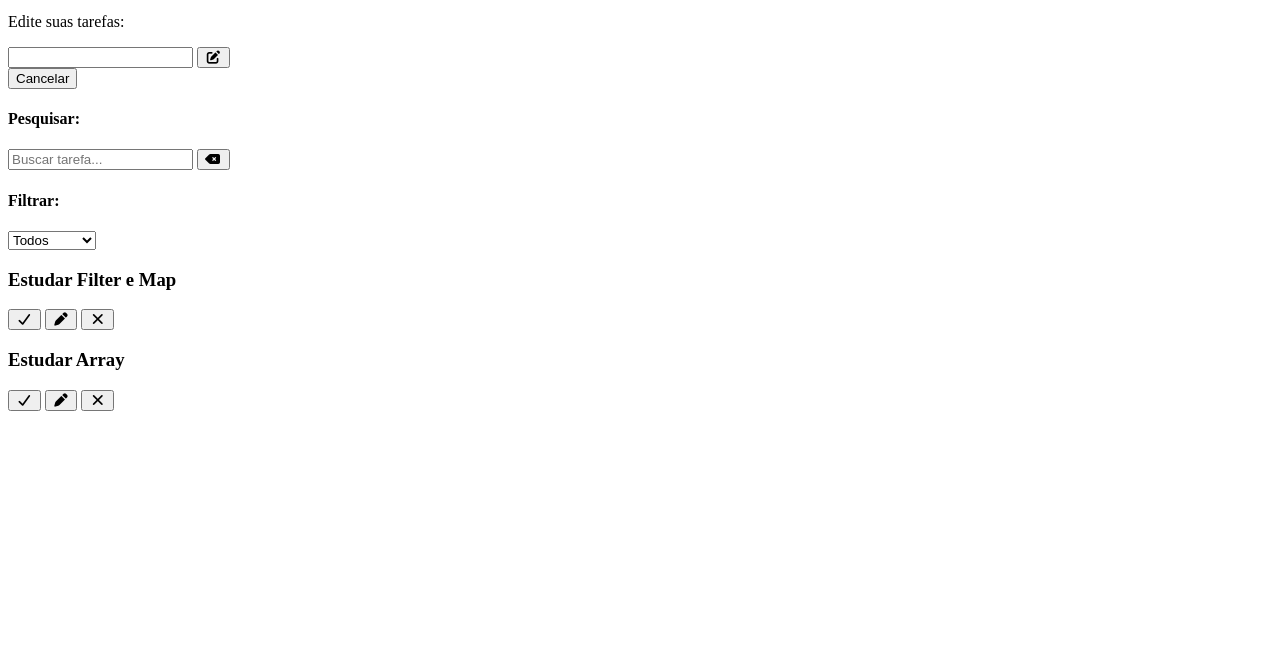
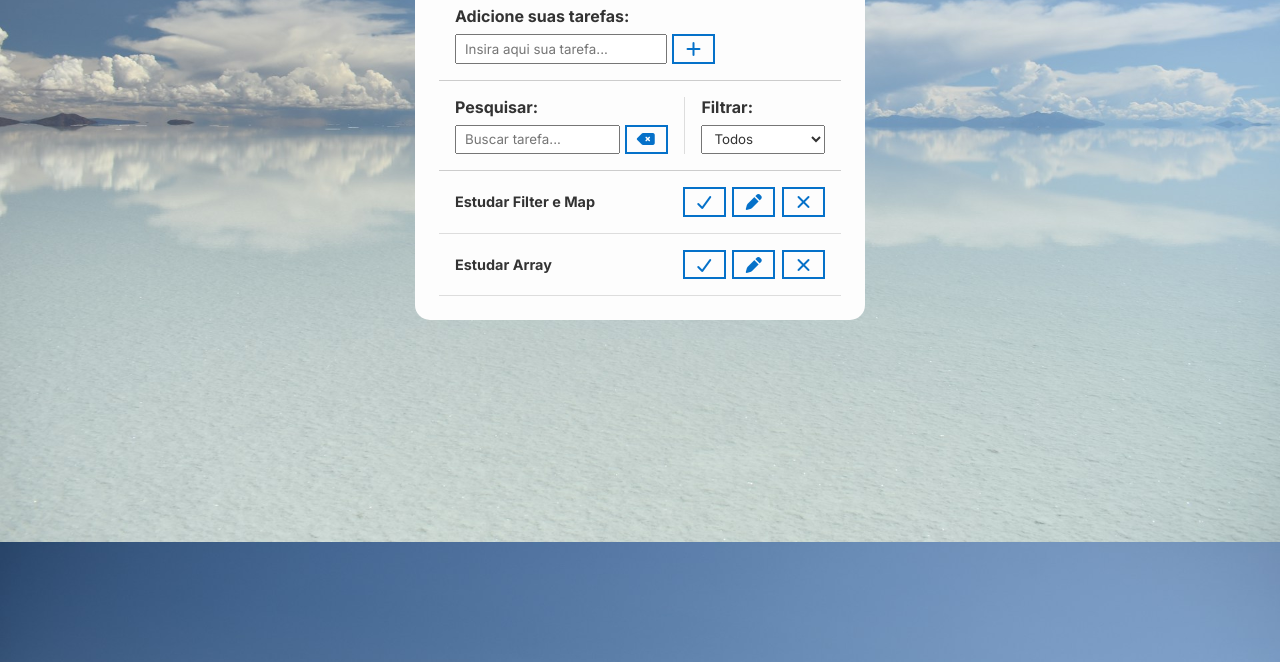
Before and after one commit to GOMEZz157/To-Do-List, a plain HTML site: page index.html in a window 1280 px wide. Shown: the part 138-800 px from the top of the page. Drawn offline with Linux system fonts and the light colour scheme.

Commit message:
CSS finalizado

```diff
--- a/css/styles.css
+++ b/css/styles.css
@@ -0,0 +1,160 @@
+/* Importando a fonte */
+
+@import url("https://fonts.googleapis.com/css2?family=Inter:ital,opsz,wght@0,14..32,100..900;1,14..32,100..900&display=swap");
+
+/* Geral */
+* {
+  padding: 0;
+  margin: 0;
+  font-family: "Inter", sans-serif;
+  color: #333;
+  box-sizing: border-box;
+}
+
+body {
+  background-image: url(../assets/bg.jpg);
+  background-position: center;
+  background-size: cover;
+}
+
+button {
+  background-color: #fdfdfd;
+  color: #0571c9;
+  border: 2px solid #0571c9;
+  padding: 0.3rem 0.6rem;
+  font-size: 1rem;
+  cursor: pointer;
+  display: flex;
+  justify-content: center;
+  align-items: center;
+  transition: 0.4s;
+
+  &:hover {
+    background-color: #0571c9;
+    color: #fff;
+  }
+
+  &:hover > i {
+    color: #fff;
+  }
+
+  & i {
+    color: #0571c9;
+    font-weight: bold;
+    pointer-events: none;
+  }
+}
+
+input,
+select {
+  padding: 0.25rem 0.5rem;
+}
+
+.hide {
+  display: none;
+}
+
+/* Todo Header */
+.todo-container {
+  max-width: 450px;
+  margin: 3rem auto;
+  background-color: #fdfdfd;
+  padding: 1.5rem;
+  border-radius: 15px;
+
+  & header {
+    text-align: center;
+    padding: 0 1rem 1rem;
+    border-bottom: 1px solid #ccc;
+  }
+}
+
+/* Todo Form */
+
+#todo-form,
+#edit-form {
+  padding: 1rem;
+  border-bottom: 1px solid #ccc;
+
+  & p {
+    margin-bottom: 0.5rem;
+    font-weight: bold;
+  }
+}
+
+.form-control {
+  display: flex;
+  gap: 0.3rem;
+}
+
+#cancel-edit-btn {
+  margin-top: 1rem;
+}
+
+/* Todo-toolbar */
+#toolbar {
+  padding: 1rem;
+  border-bottom: 1px solid #ccc;
+  display: flex;
+
+  & h4 {
+    margin-bottom: 0.5rem;
+  }
+}
+
+#search {
+  border-right: 1px solid #ddd;
+  padding-right: 1rem;
+  margin-right: 1rem;
+  width: 65%;
+  display: flex;
+  flex-direction: column;
+
+  & form {
+    display: flex;
+  }
+
+  & input {
+    width: 100%;
+    margin-right: 0.3rem;
+  }
+}
+
+#filter {
+  width: 35%;
+  display: flex;
+  flex-direction: column;
+
+  & select {
+    flex: 1;
+  }
+}
+
+/* Todo list */
+.todo {
+  display: flex;
+  justify-content: space-around;
+  align-items: center;
+  padding: 1rem;
+  border-bottom: 1px solid #ddd;
+  transition: 0.3s;
+
+  & h3 {
+    flex: 1;
+    font-size: 0.9rem;
+  }
+
+  & button {
+    margin-left: 0.4rem;
+  }
+}
+
+.done {
+  background-color: #395169;
+
+  & h3 {
+    color: #fff;
+    text-decoration: line-through;
+    font-style: italic;
+  }
+}
--- a/index.html
+++ b/index.html
@@ -35,7 +35,7 @@
           </button>
         </div>
       </form>
-      <form id="edit-form">
+      <form id="edit-form" class="hide">
         <p>Edite suas tarefas:</p>
         <div class="form-control">
           <input type="text" id="edit-input" />
@@ -74,6 +74,8 @@
           <button class="finish-todo"><i class="fa-solid fa-check"></i></button>
           <button class="edit-todo"><i class="fa-solid fa-pen"></i></button>
           <button class="remove-todo"><i class="fa-solid fa-xmark"></i></button>
+        </div>
+        <div class="todo">
           <h3>Estudar Array</h3>
           <button class="finish-todo"><i class="fa-solid fa-check"></i></button>
           <button class="edit-todo"><i class="fa-solid fa-pen"></i></button>
```
